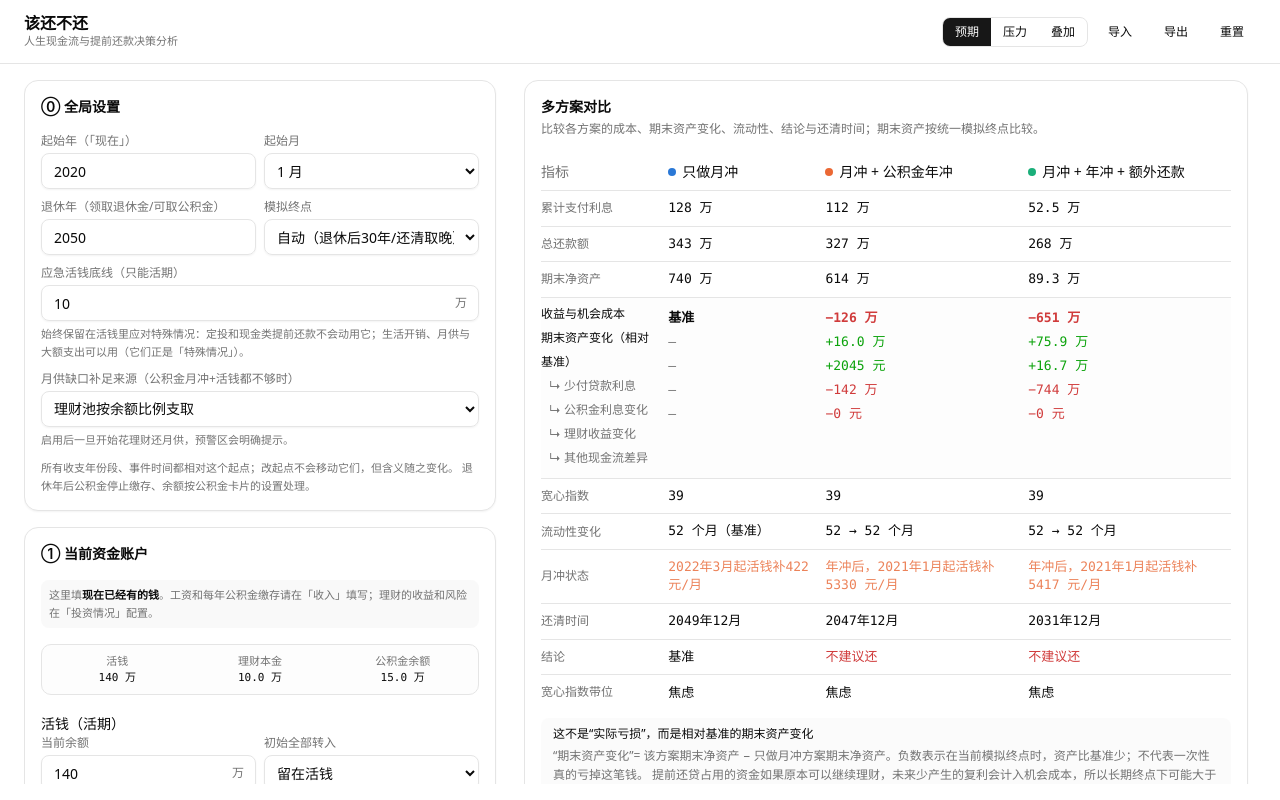
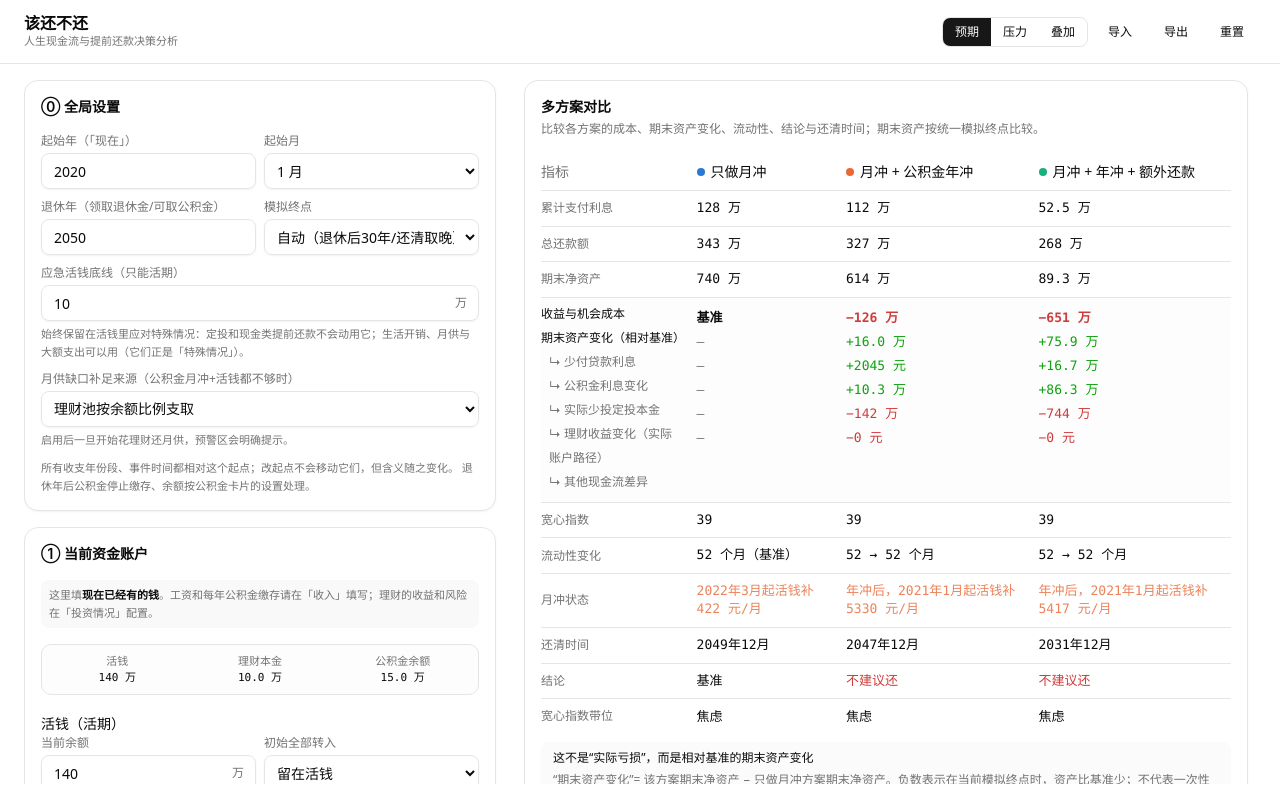
Before and after one commit to rccoder/Should-I-PrePay, a React (Vite) app: page / in a window 1280 px wide. Built offline with nearby package versions, Linux system fonts and the light colour scheme.

Commit message:
feat: show investment contribution shortfall

```diff
--- a/src/components/results/ComparisonTable.tsx
+++ b/src/components/results/ComparisonTable.tsx
@@ -131,7 +131,7 @@ export function ComparisonTable({
       <p className="font-medium text-foreground">这不是“实际亏损”，而是相对基准的期末资产变化</p>
       <p className="mt-1 leading-relaxed">
         “期末资产变化”= 该方案期末净资产 − 只做月冲方案期末净资产。负数表示在当前模拟终点时，资产比基准少；不代表一次性真的亏掉这笔钱。
-        提前还贷占用的资金如果原本可以继续理财，未来少产生的复利会计入机会成本，所以长期终点下可能大于少付的贷款利息。
+        “实际少投定投本金”只统计定投计划在本方案中确实少执行的金额；理财收益变化则按两个方案真实理财账户的逐月余额计算，长期终点下会受到复利放大。
       </p>
     </div>
     </div>
@@ -143,7 +143,8 @@ function OpportunityCostGroup({ result, scenarios }: { result: AnalysisResult; s
     { label: '期末资产变化（相对基准）', pick: (id: string) => result.outcomes[id]?.metrics.realSavingVsBaseline ?? 0 },
     { label: '少付贷款利息', pick: (id: string) => result.outcomes[id]?.metrics.nominalInterestSaving ?? 0 },
     { label: '公积金利息变化', pick: (id: string) => result.outcomes[id]?.metrics.fundInterestDeltaVsBaseline ?? 0 },
-    { label: '理财收益变化', pick: (id: string) => result.outcomes[id]?.metrics.wealthReturnDeltaVsBaseline ?? 0 },
+    { label: '实际少投定投本金', pick: (id: string) => result.outcomes[id]?.metrics.investPrincipalShortfallVsBaseline ?? 0 },
+    { label: '理财收益变化（实际账户路径）', pick: (id: string) => result.outcomes[id]?.metrics.wealthReturnDeltaVsBaseline ?? 0 },
     { label: '其他现金流差异', pick: (id: string) => result.outcomes[id]?.metrics.otherAssetPathDelta ?? 0 },
   ]
   return <tr className="border-b bg-muted/25 align-top"><td className="py-2 pr-4 text-xs"><p className="mb-1 font-medium text-foreground">收益与机会成本</p>{items.map((item, index) => <p key={item.label} className={`leading-6 ${index === 0 ? 'text-foreground' : 'pl-2 text-muted-foreground'}`}>{index === 0 ? item.label : `↳ ${item.label}`}</p>)}</td>{scenarios.map((scenario) => <td key={scenario.id} className="py-2 pr-4 font-mono text-[13px] tabular-nums">{items.map((item, index) => { const value = item.pick(scenario.id); const baseline = scenario.id === result.baselineId; return <p key={item.label} className={`leading-6 ${index === 0 ? `font-semibold ${baseline ? '' : valueTone(value)}` : baseline ? 'text-muted-foreground' : valueTone(value)}`}>{baseline ? (index === 0 ? '基准' : '—') : formatSigned(value)}</p> })}</td>)}</tr>
--- a/src/engine/metrics.ts
+++ b/src/engine/metrics.ts
@@ -23,6 +23,8 @@ export function summarizeScenario(
     (last?.cumFundInterest ?? 0) - (baselineLast?.cumFundInterest ?? 0)
   const wealthReturnDeltaVsBaseline =
     (last?.cumWealthReturn ?? 0) - (baselineLast?.cumWealthReturn ?? 0)
+  const investPrincipalShortfallVsBaseline =
+    (baselineLast?.cumInvested ?? 0) - (last?.cumInvested ?? 0)
 
   const payoffMonthByLoan: Record<Id, number> = {}
   for (const loan of input.loans) {
@@ -44,6 +46,7 @@ export function summarizeScenario(
     nominalInterestSaving,
     fundInterestDeltaVsBaseline,
     wealthReturnDeltaVsBaseline,
+    investPrincipalShortfallVsBaseline,
     otherAssetPathDelta:
       realSavingVsBaseline - nominalInterestSaving - fundInterestDeltaVsBaseline - wealthReturnDeltaVsBaseline,
   }
--- a/src/engine/simulate.ts
+++ b/src/engine/simulate.ts
@@ -128,6 +128,8 @@ export function simulateScenario(
   let cumPrincipal = 0
   let cumPrepay = 0
   let cumWealthReturn = 0
+  let cumInvestPlanned = 0
+  let cumInvested = 0
   let cumFundInterest = 0
   let prevBroken = false
   let prevOffsetShort = false
@@ -337,9 +339,11 @@ export function simulateScenario(
           break
         }
         case 'invest': {
+          cumInvestPlanned += ev.amount
           // 自动降挡：只动用应急活钱底线之外的部分；不足则按实际金额投入。
           // 连续失败的各期合并为一个「降挡段」，只在段首报一次预警
           const moved = Math.min(ev.amount, cashAvailableForPrepay())
+          cumInvested += moved
           accts.cash -= moved
           credit('wealth', moved, accts, ev.poolId)
           const failed = moved < ev.amount
@@ -463,6 +467,8 @@ export function simulateScenario(
       cumPrepay,
       cumTotalPaid: cumInterest + cumPrincipal + cumPrepay,
       cumWealthReturn,
+      cumInvestPlanned,
+      cumInvested,
       cumFundInterest,
       netWorth,
       brokeThisMonth: accts.cash < 0,
--- a/src/engine/types.ts
+++ b/src/engine/types.ts
@@ -318,6 +318,9 @@ export interface MonthSnap {
   cumTotalPaid: number;
   /** 理财池累计滚存收益（可为负，供资金路径解释使用） */
   cumWealthReturn?: number;
+  /** 定投计划累计金额与实际投入金额（供解释资金是否挤占定投） */
+  cumInvestPlanned?: number;
+  cumInvested?: number;
   /** 公积金累计计息（供资金路径解释使用） */
   cumFundInterest?: number;
   netWorth: number;
@@ -377,6 +380,8 @@ export interface ScenarioMetrics {
   fundInterestDeltaVsBaseline: number;
   /** 相比基准的理财滚存收益变化 */
   wealthReturnDeltaVsBaseline: number;
+  /** 相比基准少执行的定投本金（正数表示本方案少投） */
+  investPrincipalShortfallVsBaseline: number;
   /** 为使资金路径与期末净资产严格对账的其他差额（如部分执行事件） */
   otherAssetPathDelta: number;
 }
```
